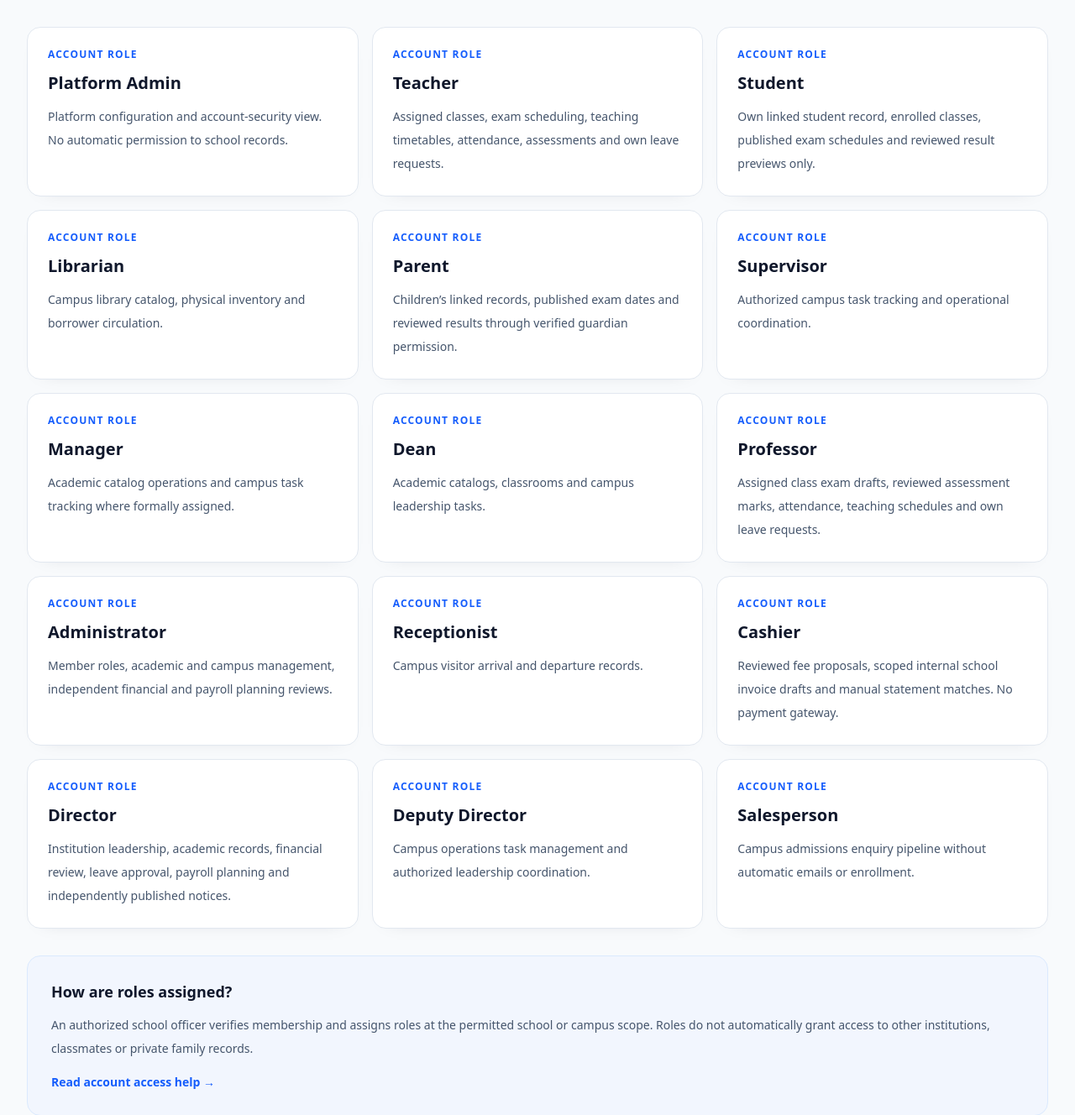
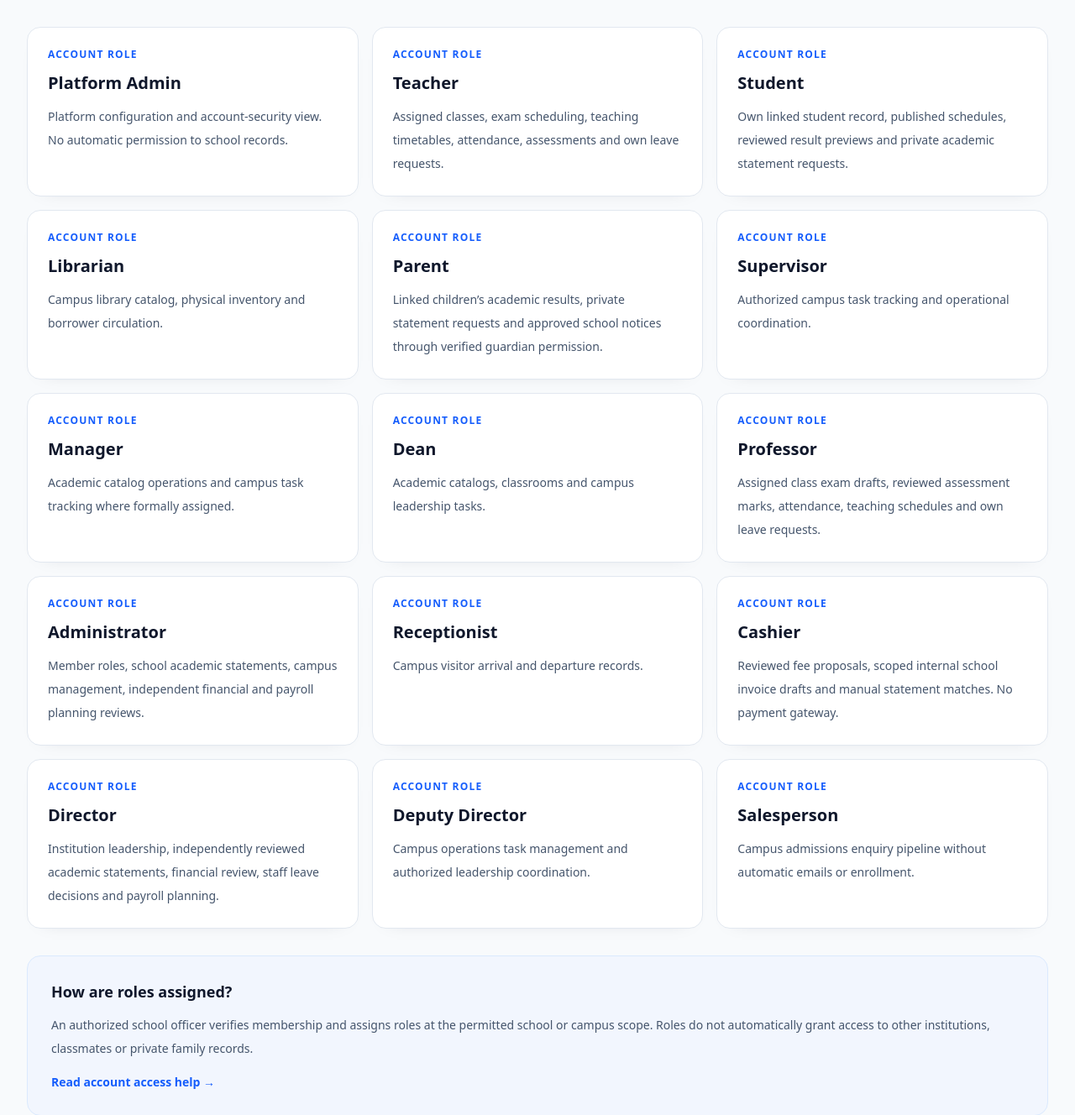
Before and after one commit to dombong2026/Edvora, a Laravel app: page /roles in a window 1280 px wide. Shown: the part 305-1633 px from the top of the page at 84% size. Run offline with Laravel 12, Linux system fonts and the light colour scheme; style sheets or scripts are compiled from the project's sources.

Commit message:
docs(frontend): reflect live account statement and inbox functions, clarify remaining gates

```diff
--- a/resources/views/public/features.blade.php
+++ b/resources/views/public/features.blade.php
@@ -18,6 +18,7 @@
         $features = [
             ['Identity and security', 'Institution invitations, scoped memberships, MFA, password management, account history and controlled roles.', 'security'],
             ['Academic records & reports', 'Academic years, class sections, attendance, independently published assessments, private student results preview and leadership aggregate CSV reports.', 'academic'],
+            ['School-reviewed academic statements', 'Authorized student or guardian requests, independent leadership issue/revocation, private immutable result snapshots and CSV export. Not legally certified transcripts.', 'academic'],
             ['Student lifecycle', 'Independent review of withdrawals, promotions into available classes and restricted same-institution transfers for unlinked records.', 'students'],
             ['Exam scheduling', 'Class exam drafts, staff submission, separate leadership publication and campus room collision checks.', 'classrooms'],
             ['Library circulation', 'Campus catalog, physical copy inventory, secure member checkout and return records.', 'library'],
@@ -26,6 +27,7 @@
             ['School billing register', 'Restricted invoice drafts from reviewed fee proposals, separate issue review and manual bank-statement match records.', 'billing'],
             ['Institution support', 'Private account requests, replies, searchable ticket history and closure or reopening.', 'helpdesk'],
             ['School announcements', 'Draft notices, independent leadership publication, campus audience visibility and personal in-app read receipts.', 'announcements'],
+            ['Private notification inbox', 'Institution-scoped in-app notifications for issued or revoked statements and staff leave decisions, with read, unread filtering and archiving. No external delivery.', 'inbox'],
         ];
     @endphp
     <div class="mt-7 grid gap-5 md:grid-cols-2 xl:grid-cols-3">
@@ -40,7 +42,7 @@
 </section>
 <section class="edvora-surface p-7" aria-labelledby="release-caveat">
     <h2 id="release-caveat" class="text-lg font-bold">Development and release status</h2>
-    <p class="mt-3 max-w-4xl text-sm leading-7 text-slate-600 dark:text-slate-300">These features exist in Edvora's reviewed development branch. Installation on real school infrastructure, physical-device acceptance, privacy-policy approval, independent encrypted-backup restore and security sign-off are not yet complete. Live payment collection and external school notifications remain disabled. Some transfers are supported only for unlinked students with no guardian, enrollment or financial records; other transfers remain blocked until access and records can be reconciled.</p>
+    <p class="mt-3 max-w-4xl text-sm leading-7 text-slate-600 dark:text-slate-300">These features exist in Edvora's development branch and still require independent release acceptance. Installation on real school infrastructure, physical-device acceptance, privacy-policy approval, independent encrypted-backup restore and security sign-off are not yet complete. Live payment collection and external school notifications remain disabled. Some transfers are supported only for unlinked students with no guardian, enrollment, financial or issued academic statement records; other transfers remain blocked until access and records can be reconciled.</p>
     <a href="{{ route('public.security') }}" class="mt-4 inline-flex text-sm font-semibold text-blue-600 hover:underline dark:text-blue-400">Learn about the security model →</a>
 </section>
 @endsection
--- a/resources/views/public/roles.blade.php
+++ b/resources/views/public/roles.blade.php
@@ -9,16 +9,16 @@
 @php
     $roleDetails = [
         'admin' => 'Platform configuration and account-security view. No automatic permission to school records.',
-        'director' => 'Institution leadership, academic records, financial review, leave approval, payroll planning and independently published notices.',
-        'administrator' => 'Member roles, academic and campus management, independent financial and payroll planning reviews.',
+        'director' => 'Institution leadership, independently reviewed academic statements, financial review, staff leave decisions and payroll planning.',
+        'administrator' => 'Member roles, school academic statements, campus management, independent financial and payroll planning reviews.',
         'subdirector' => 'Campus operations task management and authorized leadership coordination.',
         'manager' => 'Academic catalog operations and campus task tracking where formally assigned.',
         'dean' => 'Academic catalogs, classrooms and campus leadership tasks.',
         'supervisor' => 'Authorized campus task tracking and operational coordination.',
         'teacher' => 'Assigned classes, exam scheduling, teaching timetables, attendance, assessments and own leave requests.',
         'professor' => 'Assigned class exam drafts, reviewed assessment marks, attendance, teaching schedules and own leave requests.',
-        'student' => 'Own linked student record, enrolled classes, published exam schedules and reviewed result previews only.',
-        'parent' => 'Children’s linked records, published exam dates and reviewed results through verified guardian permission.',
+        'student' => 'Own linked student record, published schedules, reviewed result previews and private academic statement requests.',
+        'parent' => 'Linked children’s academic results, private statement requests and approved school notices through verified guardian permission.',
         'librarian' => 'Campus library catalog, physical inventory and borrower circulation.',
         'cashier' => 'Reviewed fee proposals, scoped internal school invoice drafts and manual statement matches. No payment gateway.',
         'receptionist' => 'Campus visitor arrival and departure records.',
```
Also changed, not shown: README.md.
